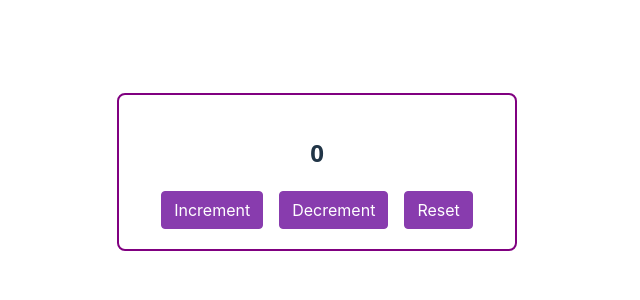
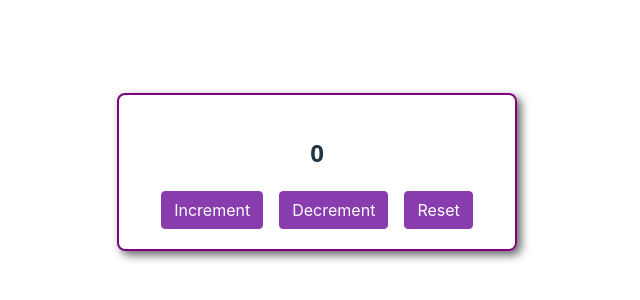
Before and after one commit to amitpatil321/demo_app, a React (Vite) app: page / in a window 1280 px wide. Shown: the part 228-528 px from the top of the page, without its empty margins (323-963 px from the left). Built offline with nearby package versions, Linux system fonts and the light colour scheme.

Commit message:
feat: add box shadow

```diff
--- a/src/App.css
+++ b/src/App.css
@@ -17,6 +17,7 @@
   width: 400px;
   text-align: center;
   border: 2px solid purple;
+  box-shadow: 4px 4px 10px #636363;
   border-radius: 8px;
   padding: 20px;
 }
```
